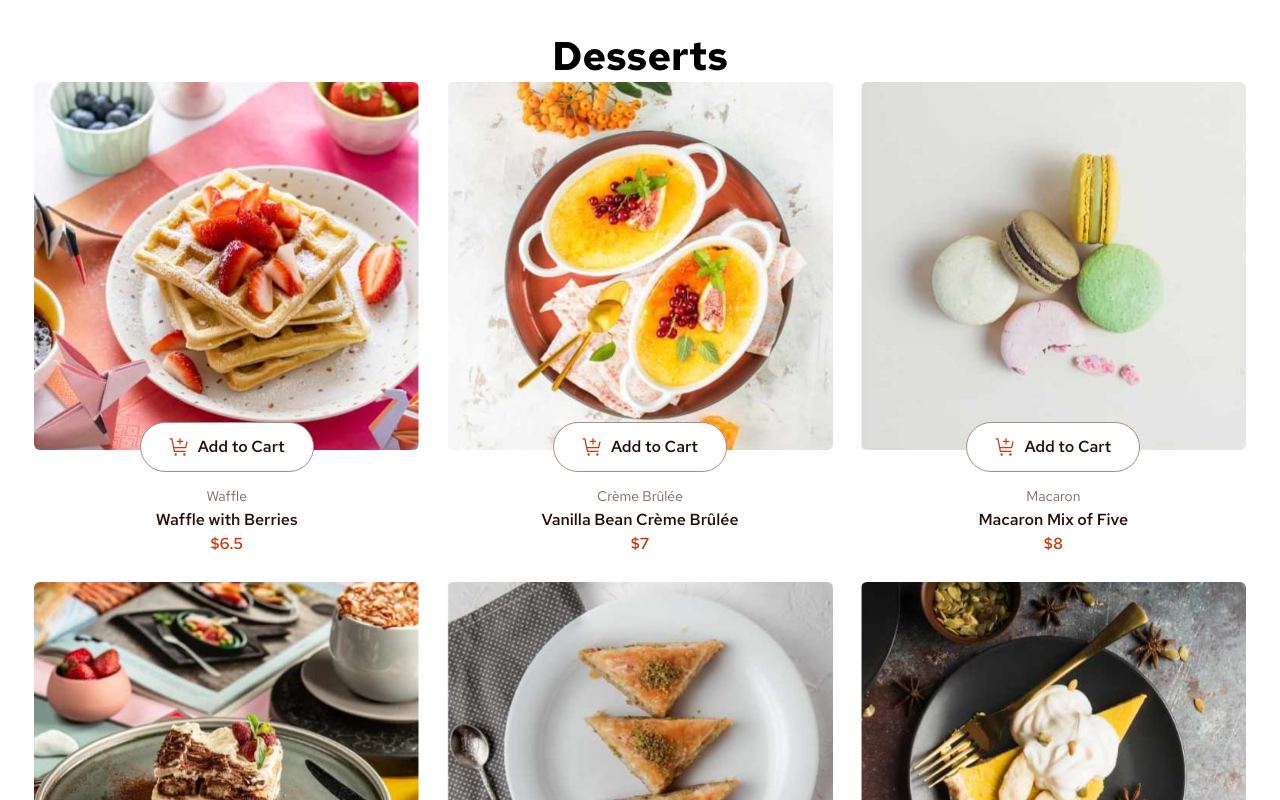
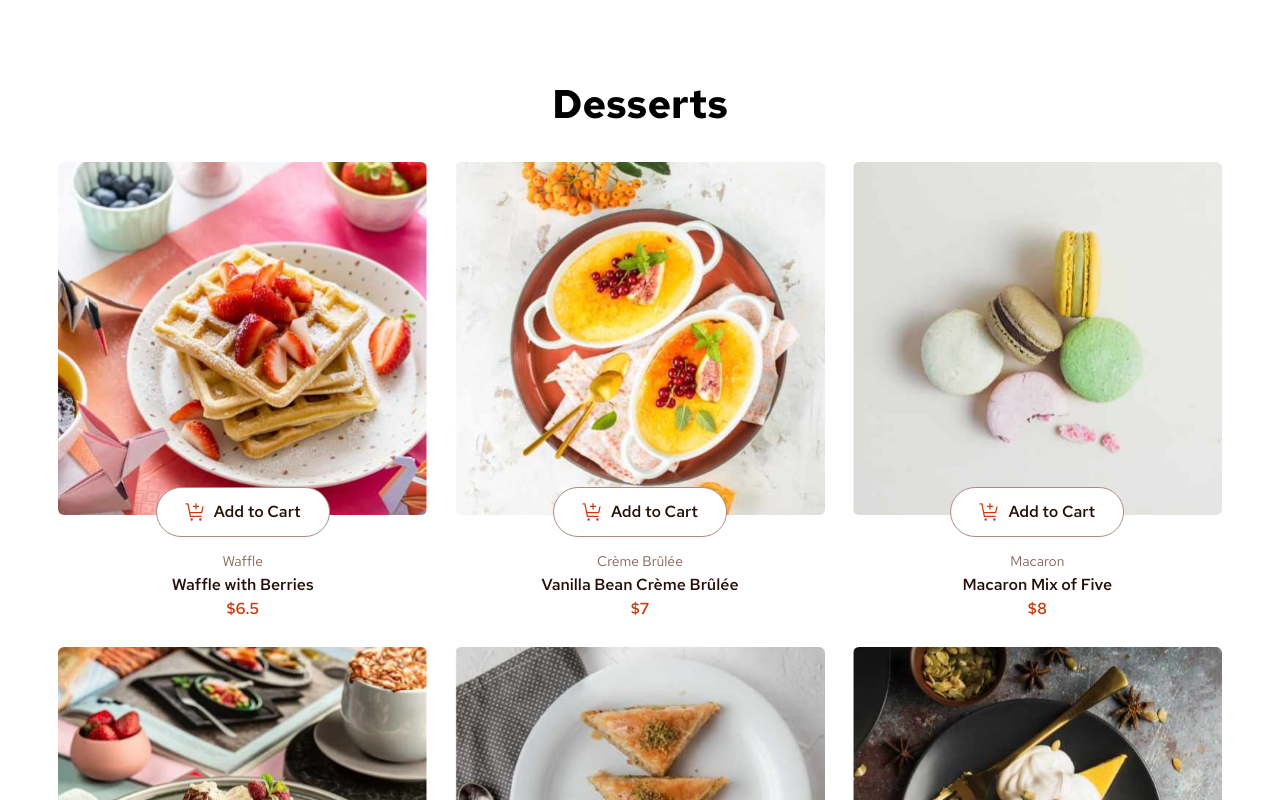
Before and after one commit to gustavo2023/product-list-with-cart, a React (Vite) app: page / in a window 1280 px wide. Shown: the top 800 px of the page. Built offline with nearby package versions, Linux system fonts and the light colour scheme.

Commit message:
feat: enhance layout of App component with grid and flex styles

```diff
--- a/src/App.jsx
+++ b/src/App.jsx
@@ -133,8 +133,8 @@ function App() {
   };
 
   return (
-    <div className="font-redhat">
-      <main>
+    <div className="font-redhat grid grid-cols-1 lg:grid-col-2 gap-8 py-12 px-6">
+      <main className="flex flex-col gap-8">
         <h1 className="text-[2.5rem] font-bold leading-12">Desserts</h1>
         <ul className="grid grid-cols-1 md:grid-cols-3 gap-6">
           {data.map((dessert) => {
```
